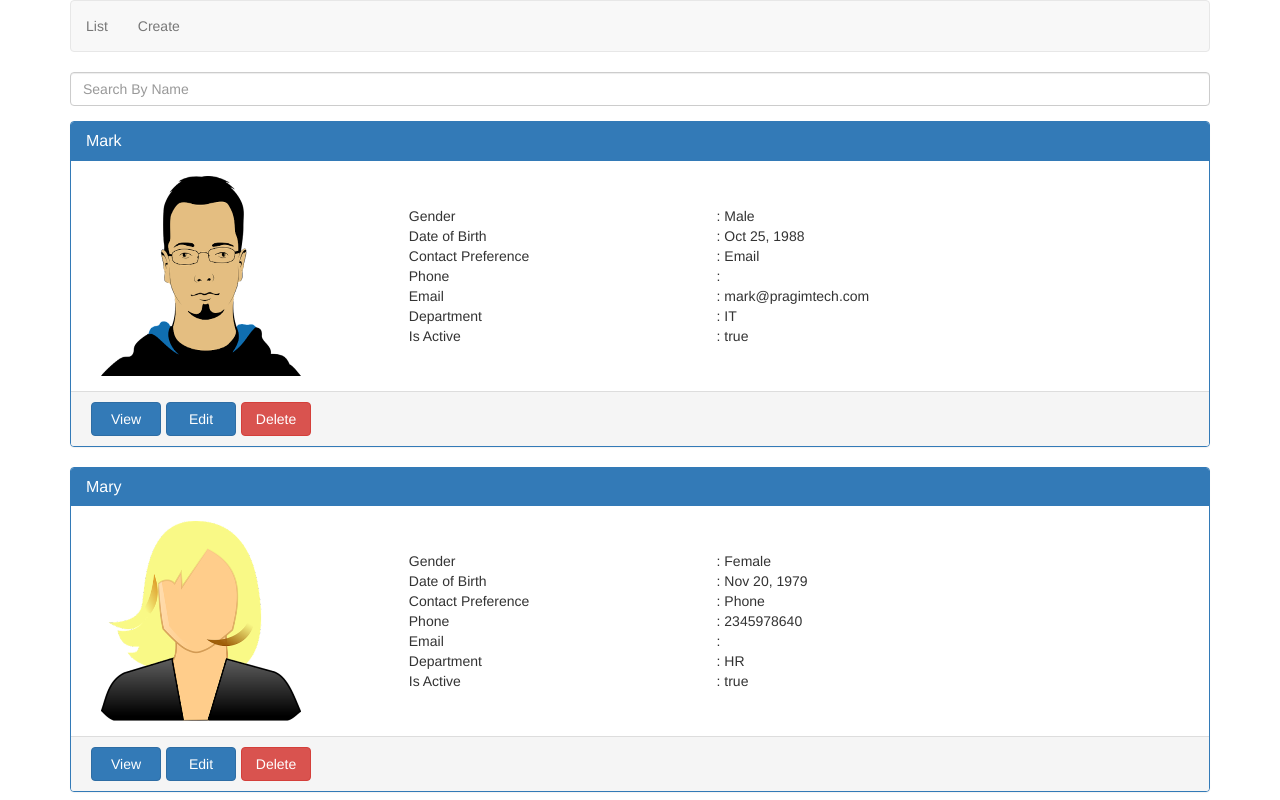
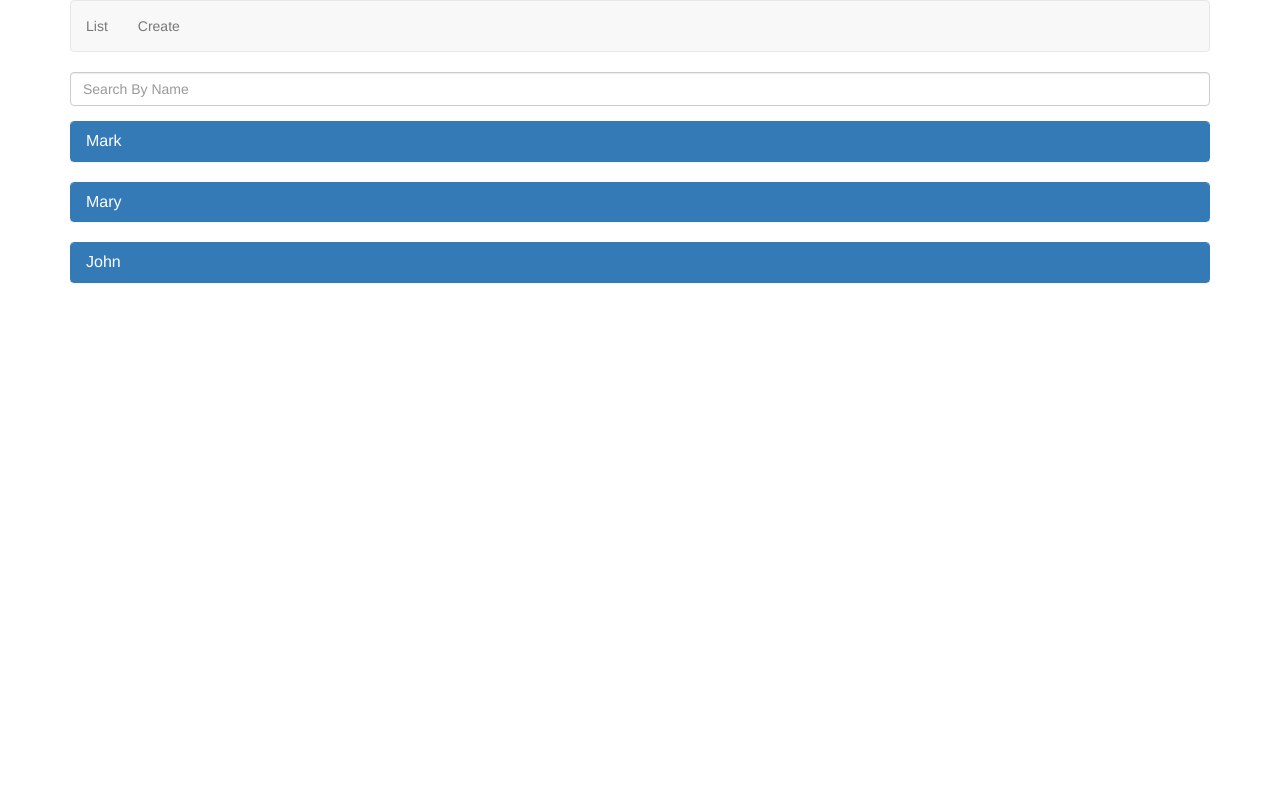
Before and after one commit to imsagarchopra/AngularCrudDemo, an Angular app: page /list in a window 1280 px wide. Shown: the top 800 px of the page. Built offline with nearby package versions, Linux system fonts and the light colour scheme.

Commit message:
Accordion functionality

```diff
--- a/src/app/employees/display-employee.component.css
+++ b/src/app/employees/display-employee.component.css
@@ -12,3 +12,7 @@ button.btn{
     width: 70px;
     margin-left: 5px;
 }
+
+.pointerCursor{
+    cursor: pointer;
+}
--- a/src/app/employees/display-employee.component.html
+++ b/src/app/employees/display-employee.component.html
@@ -1,8 +1,8 @@
 <div class="panel panel-primary" [class.panel-success]="selectedEmployeeId === employee.id" (click)="handleClick()">
-    <div class="panel-heading">
+    <div class="panel-heading pointerCursor" (click)="isHidden=!isHidden">
         <h3 class="panel-title">{{employee.name}}</h3>
       </div>
-      <div class="panel-body">
+      <div class="panel-body" [hidden] ="isHidden">
 
         <div class="col-xs-10">
 
@@ -80,7 +80,7 @@
           </div>
         </div>
       </div>
-      <div class="panel-footer">
+      <div class="panel-footer" [hidden]="isHidden">
         <button class="btn btn-primary" (click)="viewEmployee()">View</button>
         <button class="btn btn-primary" (click)="editEmployee()">Edit</button>
         <span *ngIf="confirmDelete">
--- a/src/app/employees/display-employee.component.ts
+++ b/src/app/employees/display-employee.component.ts
@@ -25,6 +25,7 @@ export class DisplayEmployeeComponent implements OnInit, OnChanges {
   @Output() notify: EventEmitter<Employee> = new EventEmitter<Employee>();
   @Output() notifyDelete: EventEmitter<number> = new EventEmitter<number>();
   confirmDelete: boolean = false;
+  isHidden : boolean= true;
 
   constructor(private _route: ActivatedRoute,
     private _router: Router,
```
